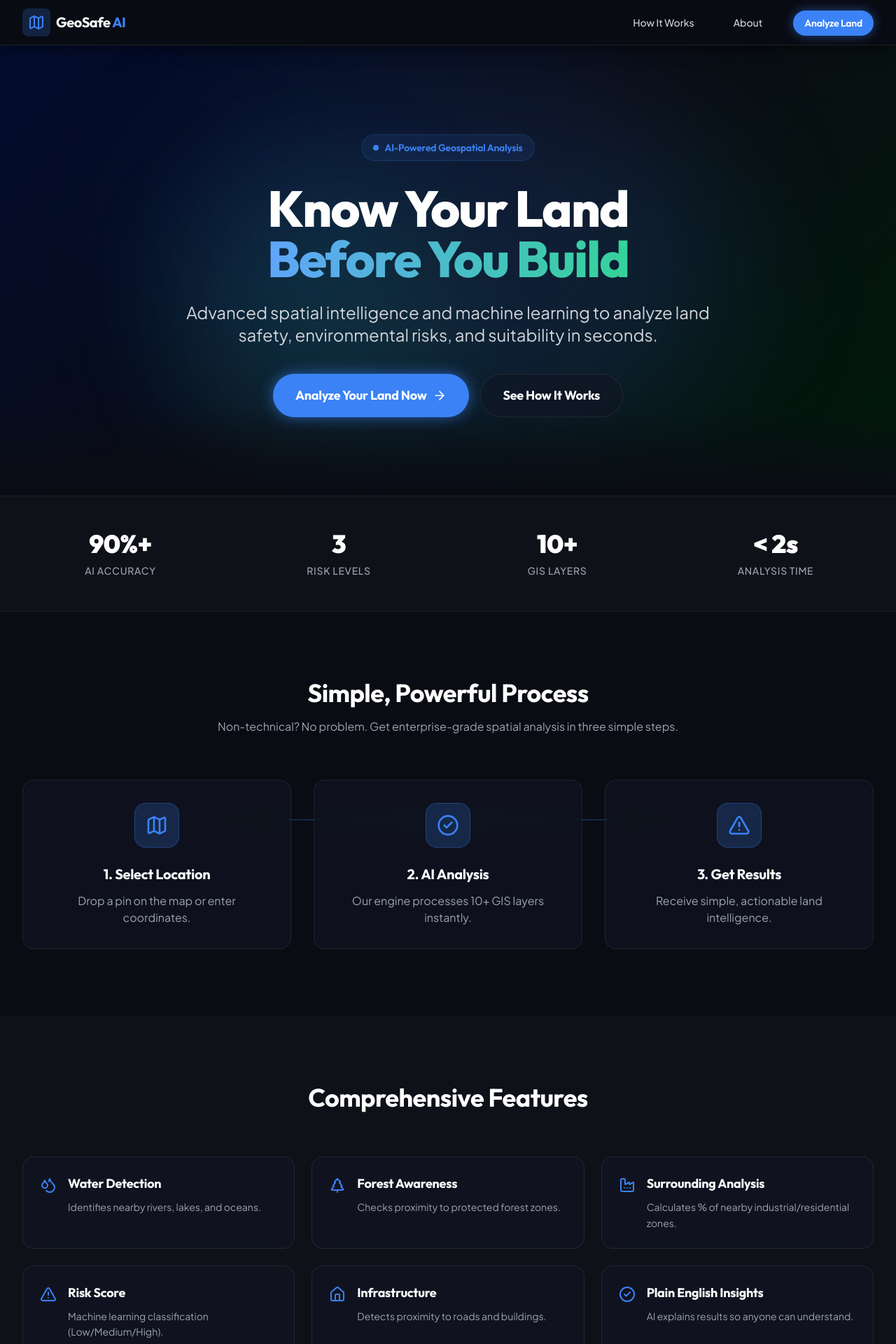
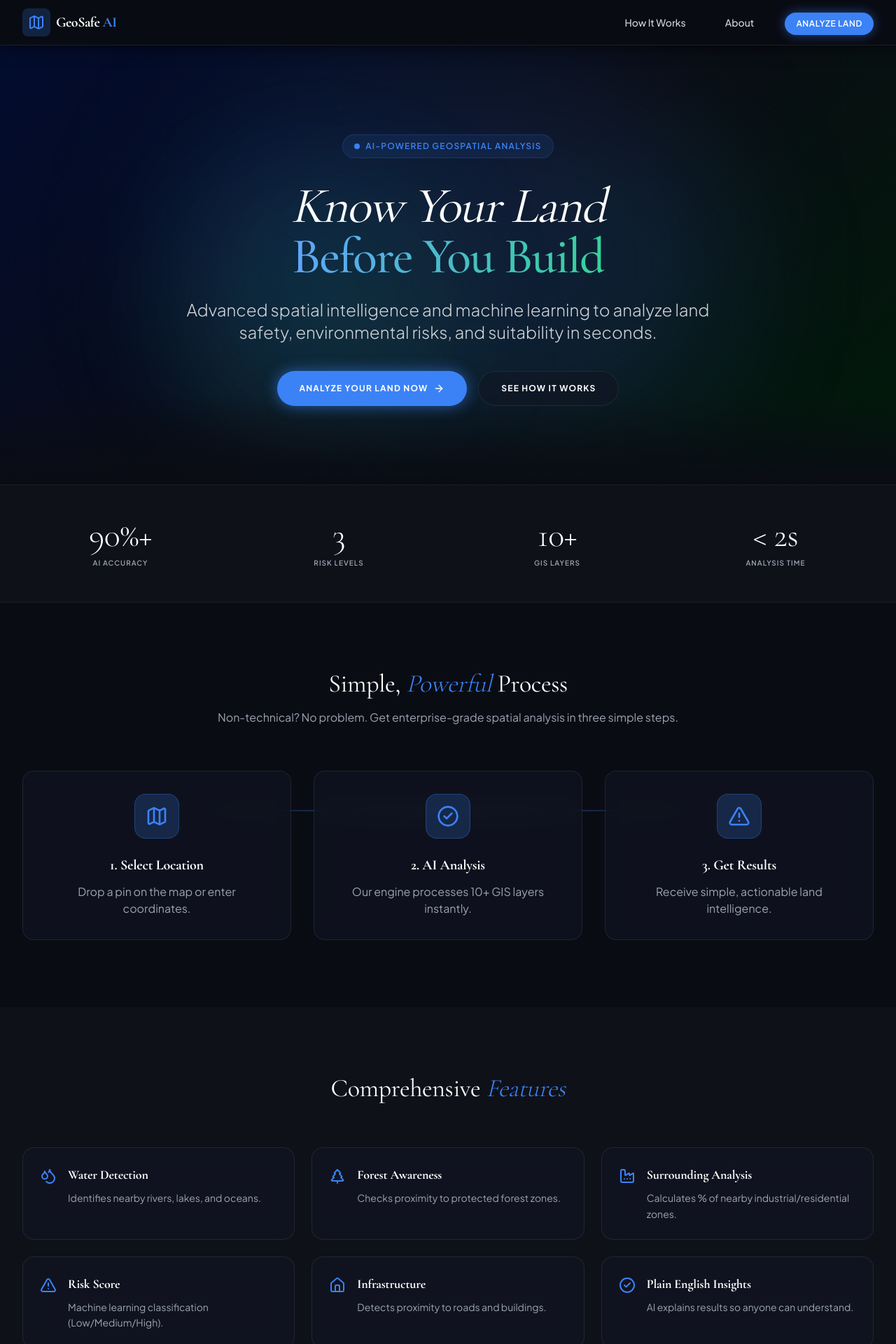
Before and after one commit to abdulsami-S/GeoSafe-AI, a Next.js app in the folder frontend/: page / in a window 1280 px wide. Shown: the top 1920 px of the page at 70% size. Built offline with nearby package versions, Linux system fonts and the light colour scheme.

Commit message:
update font styles across components for consistency and accessibility

```diff
--- a/frontend/src/app/analyze/page.tsx
+++ b/frontend/src/app/analyze/page.tsx
@@ -228,8 +228,8 @@ export default function AnalyzePage() {
   return (
     <div className="min-h-screen pt-24 pb-20 px-4 sm:px-6 lg:px-8 max-w-7xl mx-auto">
       <div className="mb-8 text-center lg:text-left">
-        <h1 className="text-3xl md:text-4xl font-bold text-white mb-2">
-          Analyze Land Safety
+        <h1 className="font-display text-3xl md:text-4xl font-normal text-white mb-2">
+          Analyze Land <span className="italic font-light text-primary">Safety</span>
         </h1>
         <p className="text-gray-400">
           Select a location to run instant AI spatial analysis.
--- a/frontend/src/app/globals.css
+++ b/frontend/src/app/globals.css
@@ -41,8 +41,8 @@
   }
 
   h1, h2, h3, h4, h5, h6, .font-display {
-    font-family: var(--font-outfit), sans-serif;
-    letter-spacing: -0.015em;
+    font-family: var(--font-cormorant), serif;
+    letter-spacing: -0.01em;
   }
 }
 
--- a/frontend/src/app/how-it-works/page.tsx
+++ b/frontend/src/app/how-it-works/page.tsx
@@ -8,7 +8,7 @@ export default function HowItWorksPage() {
   return (
     <div className="min-h-screen pt-24 pb-20 px-4 sm:px-6 lg:px-8 max-w-5xl mx-auto">
       <div className="text-center mb-16">
-        <h1 className="text-4xl md:text-5xl font-extrabold text-white mb-4">How GeoSafe AI Works</h1>
+        <h1 className="font-display text-4xl md:text-5xl font-normal text-white mb-4">How <span className="italic font-light text-primary">GeoSafe AI</span> Works</h1>
         <p className="text-xl text-gray-400">From a simple map click to advanced spatial intelligence.</p>
       </div>
 
--- a/frontend/src/app/layout.tsx
+++ b/frontend/src/app/layout.tsx
@@ -1,5 +1,5 @@
 import type { Metadata } from "next";
-import { Plus_Jakarta_Sans, Outfit } from "next/font/google";
+import { Plus_Jakarta_Sans, Cormorant_Garamond } from "next/font/google";
 import "./globals.css";
 import Navbar from "@/components/Navbar";
 import Footer from "@/components/Footer";
@@ -10,9 +10,11 @@ const plusJakartaSans = Plus_Jakarta_Sans({
   display: "swap",
 });
 
-const outfit = Outfit({
+const cormorantGaramond = Cormorant_Garamond({
   subsets: ["latin"],
-  variable: "--font-outfit",
+  variable: "--font-cormorant",
+  weight: ["300", "400", "500", "600", "700"],
+  style: ["normal", "italic"],
   display: "swap",
 });
 
@@ -27,7 +29,7 @@ export default function RootLayout({
   children: React.ReactNode;
 }>) {
   return (
-    <html lang="en" className={`${plusJakartaSans.variable} ${outfit.variable} dark h-full antialiased`} style={{ colorScheme: "dark" }}>
+    <html lang="en" className={`${plusJakartaSans.variable} ${cormorantGaramond.variable} dark h-full antialiased`} style={{ colorScheme: "dark" }}>
       <body className="font-sans min-h-full flex flex-col bg-background text-foreground">
         <Navbar />
         <main className="flex-1 pt-16">
--- a/frontend/src/app/page.tsx
+++ b/frontend/src/app/page.tsx
@@ -40,20 +40,20 @@ export default function Home() {
             transition={{ duration: 0.6 }}
           >
             {/* Badge */}
-            <div className="inline-flex items-center gap-2 px-4 py-2 rounded-full bg-primary/10 border border-primary/20 text-primary text-sm font-semibold font-display mb-8">
+            <div className="inline-flex items-center gap-2 px-4 py-2 rounded-full bg-primary/10 border border-primary/20 text-primary text-xs font-semibold tracking-widest uppercase mb-8">
               <span className="w-2 h-2 rounded-full bg-primary animate-pulse" />
               AI-Powered Geospatial Analysis
             </div>
 
-            <h1 className="text-5xl md:text-7xl font-extrabold tracking-tight mb-6 leading-tight">
-              <span className="text-white">Know Your Land</span>
+            <h1 className="font-display text-5xl md:text-7xl font-normal tracking-tight mb-6 leading-tight">
+              <span className="text-white italic">Know Your Land</span>
               <br />
-              <span className="bg-gradient-to-r from-blue-400 to-emerald-400 bg-clip-text text-transparent">
+              <span className="bg-gradient-to-r from-blue-400 to-emerald-400 bg-clip-text text-transparent font-medium">
                 Before You Build
               </span>
             </h1>
 
-            <p className="text-xl md:text-2xl text-gray-300 max-w-3xl mx-auto mb-10 leading-relaxed">
+            <p className="text-xl md:text-2xl text-gray-300 max-w-3xl mx-auto mb-10 leading-relaxed font-light">
               Advanced spatial intelligence and machine learning to analyze land
               safety, environmental risks, and suitability in seconds.
             </p>
@@ -61,14 +61,14 @@ export default function Home() {
             <div className="flex flex-col sm:flex-row gap-4 justify-center">
               <Link
                 href="/analyze"
-                className="font-display bg-primary hover:bg-primary/90 text-white px-8 py-4 rounded-full text-lg font-bold transition-all shadow-[0_0_20px_rgba(59,130,246,0.6)] hover:shadow-[0_0_35px_rgba(59,130,246,0.85)] flex items-center justify-center gap-2 group"
+                className="font-sans tracking-widest uppercase bg-primary hover:bg-primary/90 text-white px-8 py-4 rounded-full text-xs font-bold transition-all shadow-[0_0_20px_rgba(59,130,246,0.6)] hover:shadow-[0_0_35px_rgba(59,130,246,0.85)] flex items-center justify-center gap-2 group"
               >
                 Analyze Your Land Now
-                <ArrowRight className="w-5 h-5 group-hover:translate-x-1 transition-transform" />
+                <ArrowRight className="w-4 h-4 group-hover:translate-x-1 transition-transform" />
               </Link>
               <Link
                 href="/how-it-works"
-                className="font-display glass-panel hover:bg-white/5 text-white px-8 py-4 rounded-full text-lg font-bold transition-all flex items-center justify-center"
+                className="font-sans tracking-widest uppercase glass-panel hover:bg-white/5 text-white px-8 py-4 rounded-full text-xs font-bold transition-all flex items-center justify-center"
               >
                 See How It Works
               </Link>
@@ -94,8 +94,8 @@ export default function Home() {
                 viewport={{ once: true }}
                 transition={{ delay: i * 0.1 }}
               >
-                <div className="font-display text-4xl font-black text-white mb-2">{stat.value}</div>
-                <div className="text-sm text-gray-400 font-medium uppercase tracking-wider">
+                <div className="font-display text-5xl font-light text-white mb-2">{stat.value}</div>
+                <div className="text-[10px] text-gray-400 font-semibold uppercase tracking-widest">
                   {stat.label}
                 </div>
               </motion.div>
@@ -108,7 +108,7 @@ export default function Home() {
       <section className="py-24">
         <div className="max-w-7xl mx-auto px-4 sm:px-6 lg:px-8">
           <div className="text-center mb-16">
-            <h2 className="text-3xl md:text-4xl font-bold text-white mb-4">Simple, Powerful Process</h2>
+            <h2 className="font-display text-3xl md:text-4xl font-normal text-white mb-4">Simple, <span className="italic font-light text-primary">Powerful</span> Process</h2>
             <p className="text-gray-400 max-w-2xl mx-auto">
               Non-technical? No problem. Get enterprise-grade spatial analysis in three simple steps.
             </p>
@@ -146,7 +146,7 @@ export default function Home() {
       <section className="py-24 bg-white/[0.02]">
         <div className="max-w-7xl mx-auto px-4 sm:px-6 lg:px-8">
           <div className="text-center mb-16">
-            <h2 className="text-3xl md:text-4xl font-bold text-white mb-4">Comprehensive Features</h2>
+            <h2 className="font-display text-3xl md:text-4xl font-normal text-white mb-4">Comprehensive <span className="italic font-light text-primary">Features</span></h2>
           </div>
 
           <div className="grid md:grid-cols-3 gap-6">
@@ -183,7 +183,7 @@ export default function Home() {
       <section className="py-24">
         <div className="max-w-7xl mx-auto px-4 sm:px-6 lg:px-8">
           <div className="text-center mb-16">
-            <h2 className="text-3xl md:text-4xl font-bold text-white mb-4">Who Is This For?</h2>
+            <h2 className="font-display text-3xl md:text-4xl font-normal text-white mb-4">Who Is <span className="italic font-light text-primary">This For?</span></h2>
           </div>
 
           <div className="grid sm:grid-cols-2 lg:grid-cols-4 gap-6">
--- a/frontend/src/components/Navbar.tsx
+++ b/frontend/src/components/Navbar.tsx
@@ -39,7 +39,7 @@ export default function Navbar() {
               </Link>
               <Link
                 href="/analyze"
-                className="font-display bg-primary hover:bg-primary/90 text-white px-4 py-2 rounded-full text-sm font-semibold transition-all shadow-[0_0_15px_rgba(59,130,246,0.5)] hover:shadow-[0_0_25px_rgba(59,130,246,0.7)]"
+                className="font-sans tracking-wider uppercase bg-primary hover:bg-primary/90 text-white px-4 py-2 rounded-full text-xs font-semibold transition-all shadow-[0_0_15px_rgba(59,130,246,0.5)] hover:shadow-[0_0_25px_rgba(59,130,246,0.7)]"
               >
                 Analyze Land
               </Link>
@@ -76,7 +76,7 @@ export default function Navbar() {
           </Link>
           <Link
             href="/analyze"
-            className="block font-display bg-primary hover:bg-primary/90 text-white px-4 py-2 rounded-full text-sm font-semibold text-center transition-all"
+            className="block font-sans tracking-wider uppercase bg-primary hover:bg-primary/90 text-white px-4 py-2 rounded-full text-xs font-semibold text-center transition-all"
             onClick={() => setMobileOpen(false)}
           >
             Analyze Land
--- a/frontend/tailwind.config.js
+++ b/frontend/tailwind.config.js
@@ -9,7 +9,7 @@ module.exports = {
     extend: {
       fontFamily: {
         sans: ['var(--font-plus-jakarta)', 'sans-serif'],
-        display: ['var(--font-outfit)', 'sans-serif'],
+        display: ['var(--font-cormorant)', 'serif'],
       },
       // All custom color classes (bg-background, text-primary, etc.)
       // are mapped to the CSS variables defined in globals.css.
```
Also changed, not shown: frontend/src/app/about/page.tsx (+4 -4 lines).
